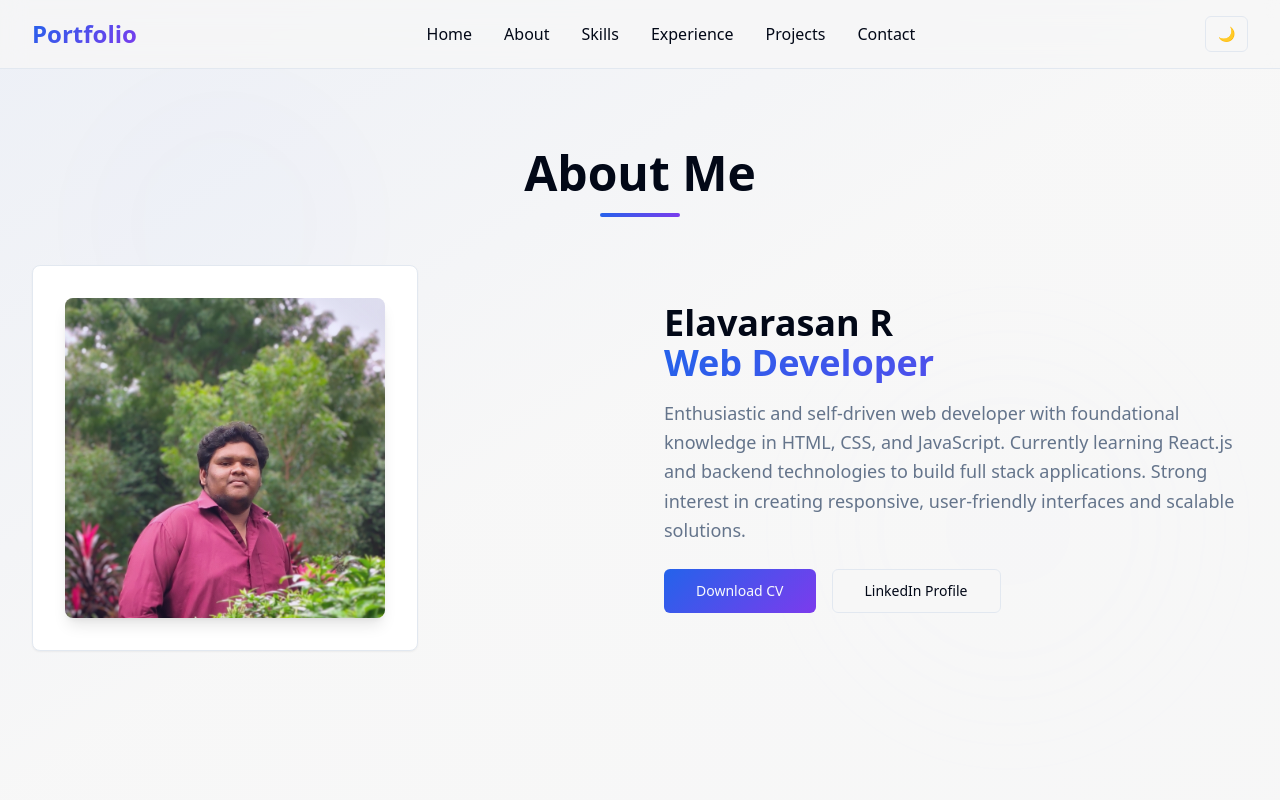
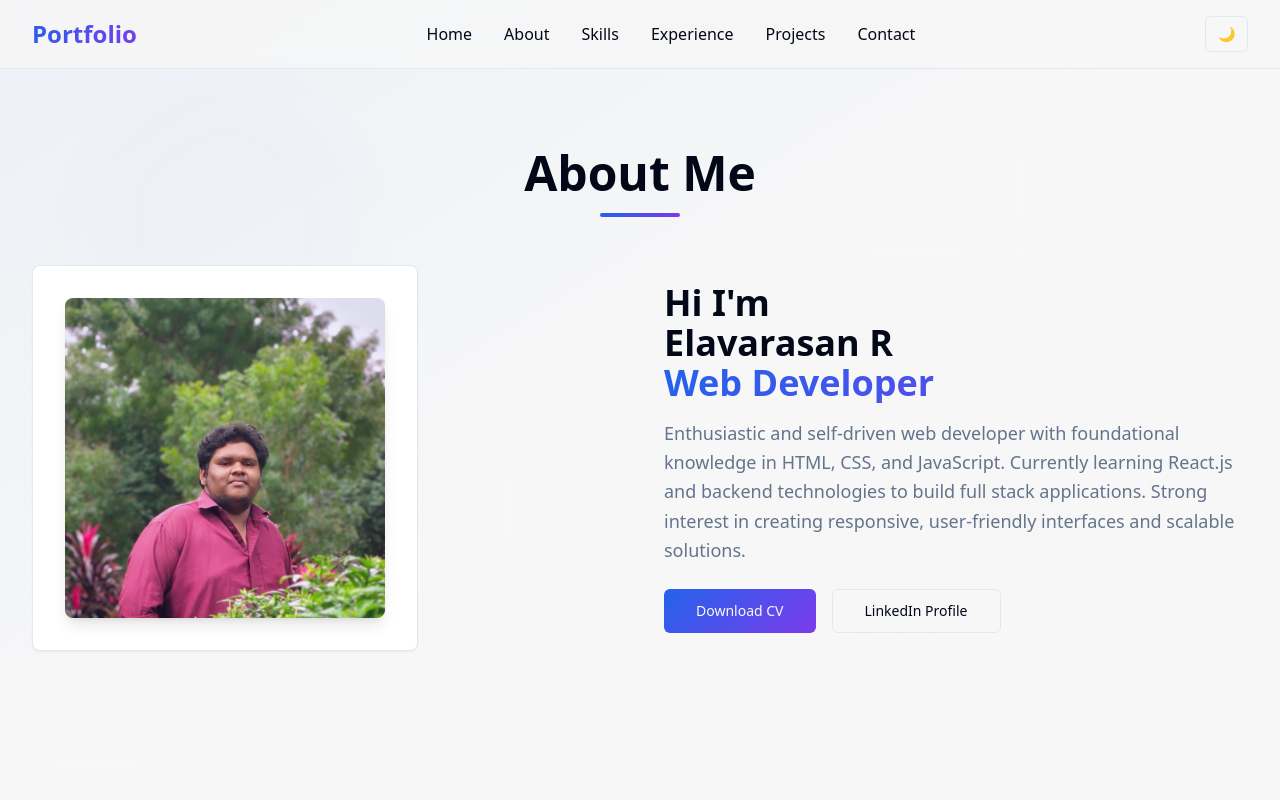
Before and after one commit to ArasuRDS01/polished-digital, a React (Vite) app: page / in a window 1280 px wide. Shown: the top 800 px of the page. Built offline with nearby package versions, Linux system fonts and the light colour scheme.

Commit message:
small change

```diff
--- a/src/components/About.tsx
+++ b/src/components/About.tsx
@@ -49,6 +49,7 @@ const About = () => {
           <div className="space-y-6 text-center lg:text-left animate-fade-in" style={{ animationDelay: '0.4s', animationFillMode: 'both' }}>
             <div className="space-y-4">
               <h3 className="text-3xl lg:text-4xl font-bold">
+                <span className="block">Hi I'm</span>
                 <span className="block">Elavarasan R</span>
                 <span className="block portfolio-gradient bg-clip-text text-transparent">
                   Web Developer
```
Also changed, not shown: 1 other file (tests, documents, lock files or other folders).
